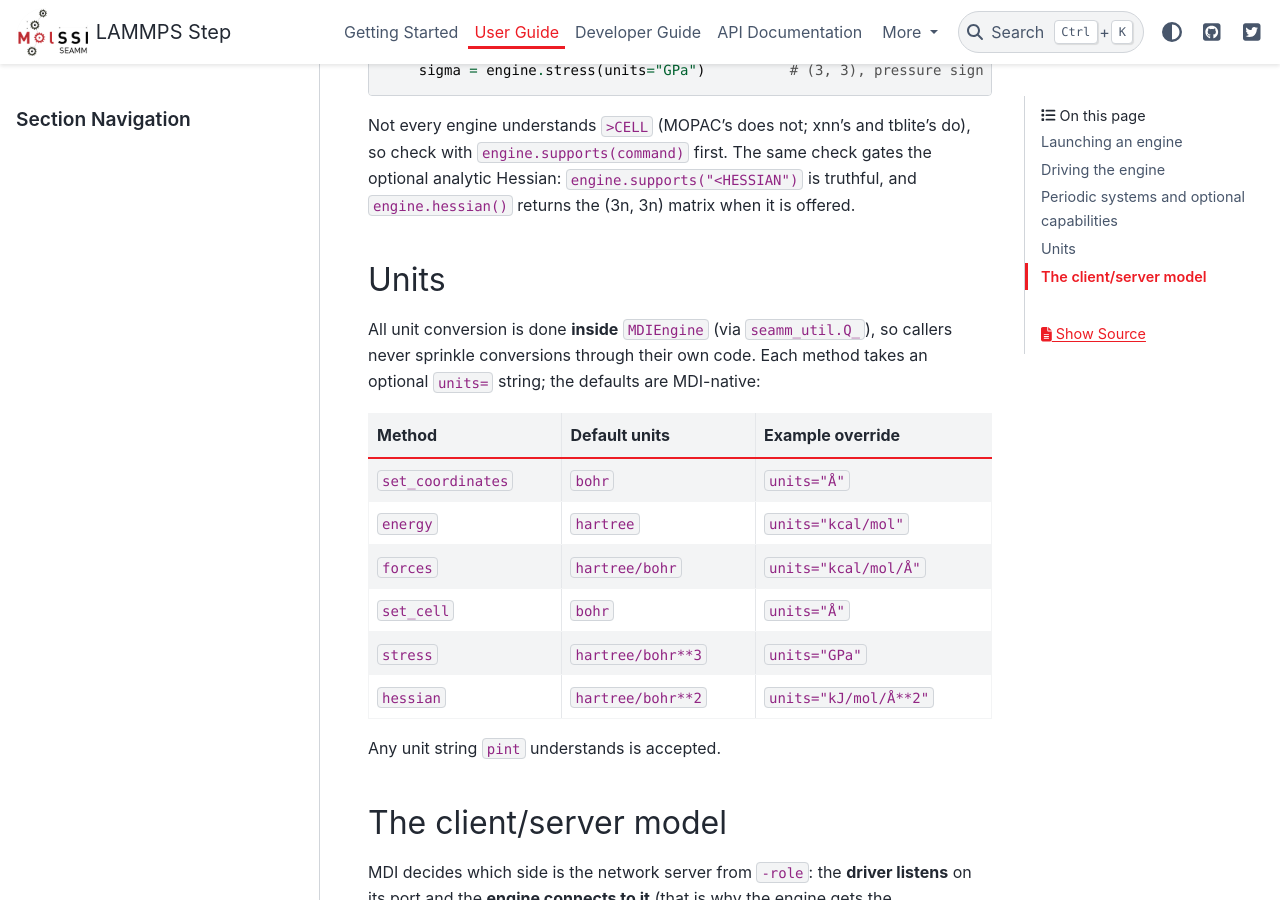
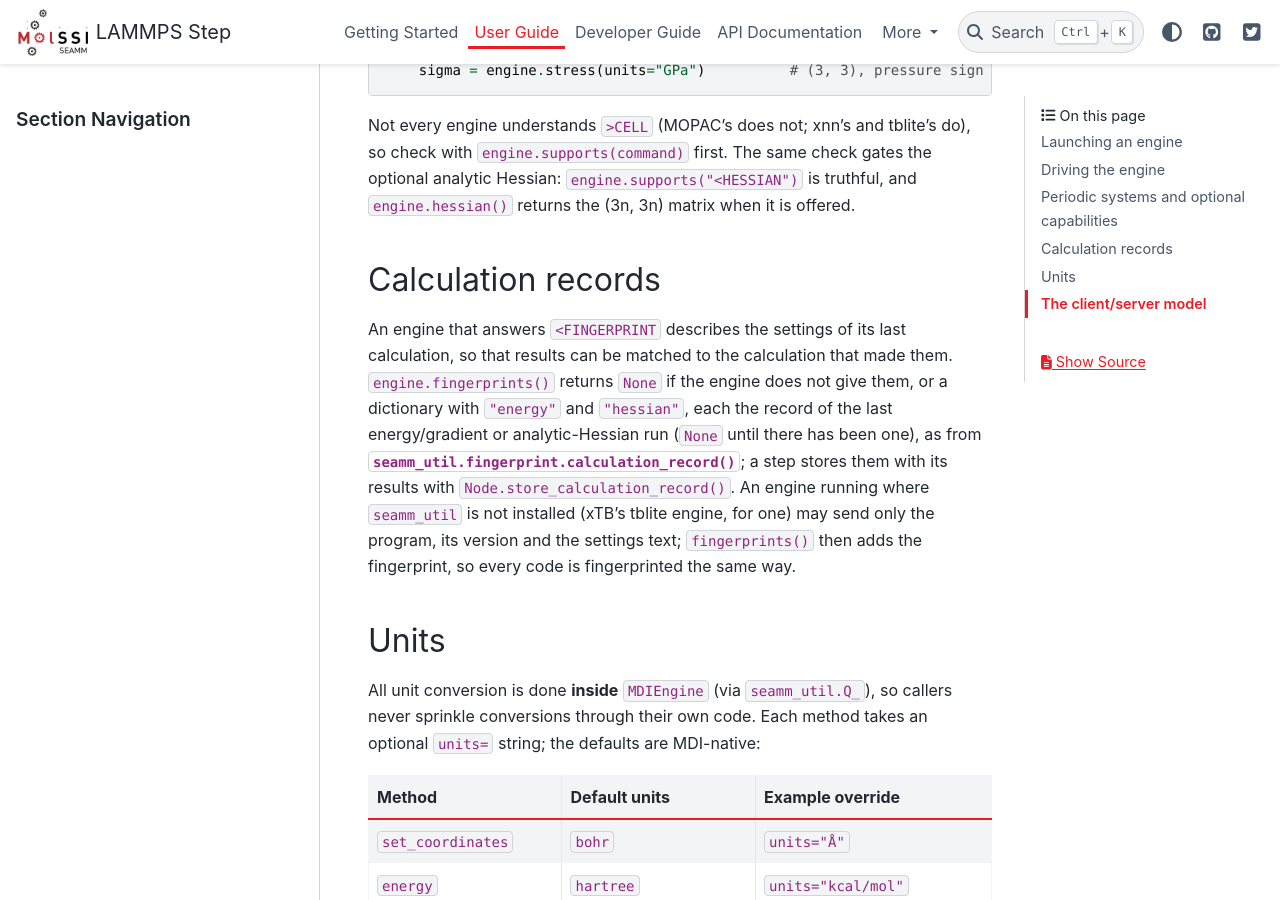
Before and after one commit to molssi-seamm/seamm_mdi, a Sphinx documentation site: the page built from docs/user_guide.rst, in a window 1280 px wide and 900 px high, scrolled down 1604 px. Built offline with Sphinx 7.4.7 and the PyData theme 0.15.4, drawn with Linux system fonts in a browser that asks for light colours; pages that are not in the unit, such as notebooks, are missing from menus; the version number could not be read and is left out.

Commit message:
Release 2026.11.11: settings fingerprints (HISTORY, docs)
Co-Authored-By: Claude Opus 5.5 <noreply@anthropic.com>

```diff
--- a/HISTORY.rst
+++ b/HISTORY.rst
@@ -1,6 +1,12 @@
 =======
 History
 =======
+
+2026.11.11 -- Fingerprints for engines that send only their settings
+    * An MDI engine that runs where SEAMM's own packages are not installed, such as
+      xTB's tblite engine in its own environment, can now send the record of its
+      settings without the fingerprint; ``MDIEngine.fingerprints`` completes the
+      record, so every code's calculations are fingerprinted the same way.
 
 2026.10.29 -- Bugfix: a long loop of engines ran out of file descriptors
     * Every engine start left two sockets open: the listener that MDI_Init opens and
--- a/docs/user_guide.rst
+++ b/docs/user_guide.rst
@@ -73,6 +73,21 @@ do), so check with ``engine.supports(command)`` first. The same check gates the
 optional analytic Hessian: ``engine.supports("<HESSIAN")`` is truthful, and
 ``engine.hessian()`` returns the (3n, 3n) matrix when it is offered.
 
+Calculation records
+-------------------
+
+An engine that answers ``<FINGERPRINT`` describes the settings of its last
+calculation, so that results can be matched to the calculation that made them.
+``engine.fingerprints()`` returns ``None`` if the engine does not give them, or
+a dictionary with ``"energy"`` and ``"hessian"``, each the record of the last
+energy/gradient or analytic-Hessian run (``None`` until there has been one), as
+from
+:func:`seamm_util.fingerprint.calculation_record`; a step stores them with its
+results with ``Node.store_calculation_record()``. An engine running where
+``seamm_util`` is not installed (xTB's tblite engine, for one) may send only the
+program, its version and the settings text; ``fingerprints()`` then adds the
+fingerprint, so every code is fingerprinted the same way.
+
 Units
 -----
 
```
